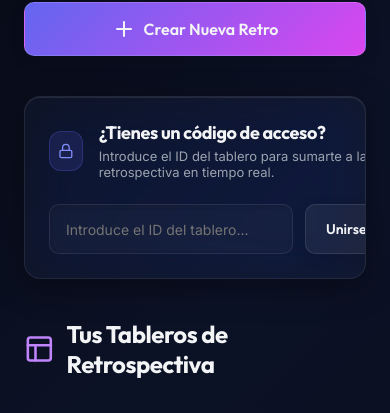
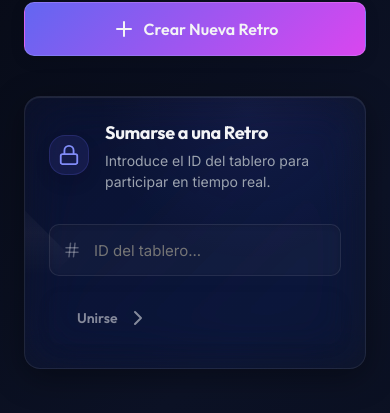
Before and after one commit to martin-pastorino/retrodash, a Vue app: page / in a window 390 px wide. Shown: the part 232-645 px from the top of the page. Built offline with nearby package versions, Linux system fonts and the light colour scheme; no server answers; the database is empty; sample sign-in values are in the browser's storage.

Commit message:
feat: sync participant views and enhance mobile UI experience

```diff
--- a/src/components/JoinBoardWidget.vue
+++ b/src/components/JoinBoardWidget.vue
@@ -1,6 +1,6 @@
 <script setup>
 import { ref } from 'vue';
-import { Lock, ChevronRight } from 'lucide-vue-next';
+import { Lock, ChevronRight, Hash } from 'lucide-vue-next';
 
 const emit = defineEmits(['join']);
 
@@ -22,105 +22,202 @@ const handleJoin = () => {
 
 <template>
   <div class="join-section glass-panel">
+    <div class="join-content">
       <div class="join-header">
+        <div class="icon-wrapper">
           <component :is="Lock" class="icon-indigo" />
-      <div>
-        <h3>¿Tienes un código de acceso?</h3>
-        <p>Introduce el ID del tablero para sumarte a la retrospectiva en tiempo real.</p>
+        </div>
+        <div class="header-text">
+          <h3>Sumarse a una Retro</h3>
+          <p>Introduce el ID del tablero para participar en tiempo real.</p>
         </div>
       </div>
 
       <div class="join-form">
+        <div class="input-container">
+          <component :is="Hash" class="input-icon" />
           <input
             v-model="boardCodeInput"
             type="text"
-        placeholder="Introduce el ID del tablero..."
+            placeholder="ID del tablero..."
             class="glass-input join-input"
             @keyup.enter="handleJoin"
           />
-      <button @click="handleJoin" class="glass-btn join-btn">
+        </div>
+        <button @click="handleJoin" class="glass-btn join-btn" :disabled="!boardCodeInput.trim()">
           <span>Unirse</span>
           <component :is="ChevronRight" class="icon-sm" />
         </button>
       </div>
       <p v-if="joinError" class="error-text">{{ joinError }}</p>
     </div>
+  </div>
 </template>
 
 <style scoped>
 .join-section {
-  padding: 24px;
+  padding: 32px;
+  position: relative;
+  overflow: hidden;
+  background: linear-gradient(135deg, rgba(99, 102, 241, 0.05) 0%, rgba(255, 255, 255, 0.02) 100%);
+}
+
+.join-section::before {
+  content: '';
+  position: absolute;
+  top: -50%;
+  right: -10%;
+  width: 300px;
+  height: 300px;
+  background: radial-gradient(circle, rgba(99, 102, 241, 0.08) 0%, transparent 70%);
+  z-index: 0;
+}
+
+.join-content {
+  position: relative;
+  z-index: 1;
   display: flex;
   justify-content: space-between;
   align-items: center;
   flex-wrap: wrap;
-  gap: 24px;
+  gap: 32px;
 }
 
 .join-header {
   display: flex;
   align-items: center;
-  gap: 16px;
+  gap: 20px;
   max-width: 480px;
 }
 
-.icon-indigo {
-  width: 40px;
-  height: 40px;
-  color: #818cf8;
-  background: rgba(99, 102, 241, 0.15);
-  padding: 8px;
-  border-radius: 12px;
-  border: 1px solid rgba(99, 102, 241, 0.25);
+.icon-wrapper {
+  flex-shrink: 0;
 }
 
-.join-header h3 {
-  font-size: 18px;
-  margin-bottom: 4px;
+.icon-indigo {
+  width: 48px;
+  height: 48px;
+  color: #818cf8;
+  background: rgba(99, 102, 241, 0.12);
+  padding: 10px;
+  border-radius: 16px;
+  border: 1px solid rgba(99, 102, 241, 0.2);
+  box-shadow: 0 8px 16px rgba(0, 0, 0, 0.1);
 }
 
-.join-header p {
-  font-size: 13px;
+.header-text h3 {
+  font-size: 22px;
+  font-weight: 700;
+  margin-bottom: 6px;
+  letter-spacing: -0.02em;
+}
+
+.header-text p {
+  font-size: 14px;
   color: var(--text-secondary);
+  line-height: 1.5;
 }
 
 .join-form {
   display: flex;
-  gap: 12px;
+  gap: 16px;
   flex: 1;
-  max-width: 420px;
+  max-width: 460px;
+}
+
+.input-container {
+  position: relative;
+  flex: 1;
+}
+
+.input-icon {
+  position: absolute;
+  left: 14px;
+  top: 50%;
+  transform: translateY(-50%);
+  width: 18px;
+  height: 18px;
+  color: rgba(255, 255, 255, 0.3);
 }
 
 .join-input {
-  flex: 1;
+  width: 100%;
+  padding-left: 44px;
+  height: 52px;
+  font-size: 15px;
+  transition: all 0.3s ease;
+}
+
+.join-input:focus {
+  background: rgba(255, 255, 255, 0.08);
+  border-color: rgba(99, 102, 241, 0.4);
 }
 
 .join-btn {
-  background: rgba(255,255,255,0.06);
-  border: 1px solid rgba(255,255,255,0.1);
-  padding: 12px 20px;
+  height: 52px;
+  padding: 0 28px;
+  background: var(--indigo-600);
+  border: none;
+  font-weight: 600;
+  color: white;
 }
 
-.join-btn:hover {
-  background: rgba(255,255,255,0.12);
-  border-color: rgba(255,255,255,0.25);
-  box-shadow: 0 0 15px rgba(255,255,255,0.08);
+.join-btn:disabled {
+  opacity: 0.5;
+  cursor: not-allowed;
+  filter: grayscale(1);
+}
+
+.join-btn:hover:not(:disabled) {
+  background: var(--indigo-500);
+  transform: translateY(-2px);
+  box-shadow: 0 10px 20px rgba(79, 70, 229, 0.3);
 }
 
 .error-text {
-  color: var(--text-error);
-  font-size: 12px;
-  margin-top: 8px;
+  color: #f87171;
+  font-size: 13px;
+  font-weight: 500;
+  margin-top: 12px;
   width: 100%;
+  display: flex;
+  align-items: center;
+  gap: 6px;
 }
 
-@media (max-width: 768px) {
-  .join-section {
+@media (max-width: 900px) {
+  .join-content {
     flex-direction: column;
     align-items: stretch;
+  }
+  .join-header {
+    max-width: none;
   }
   .join-form {
     max-width: none;
   }
 }
+
+@media (max-width: 480px) {
+  .join-section {
+    padding: 24px;
+  }
+  .join-header {
+    gap: 16px;
+  }
+  .icon-indigo {
+    width: 40px;
+    height: 40px;
+    padding: 8px;
+  }
+  .header-text h3 {
+    font-size: 18px;
+  }
+  .join-form {
+    flex-direction: column;
+  }
+  .join-btn {
+    width: 100%;
+  }
+}
 </style>
--- a/src/views/RetroBoardView.vue
+++ b/src/views/RetroBoardView.vue
@@ -423,7 +423,7 @@ function hexToRgb(hex) {
         />
 
         <!-- Mobile-First Swipe Navigation Tabs -->
-        <div v-if="isMobile" class="mobile-lanes-nav glass-panel">
+        <div v-if="isMobile && boardStore.activeBoard.status !== 'completed'" class="mobile-lanes-nav glass-panel">
           <button
             v-for="(col, index) in columns"
             :key="col.id"
@@ -431,13 +431,14 @@ function hexToRgb(hex) {
             :class="{ active: activeMobileColumnIndex === index }"
             @click="activeMobileColumnIndex = index"
           >
-            <span class="tab-name">{{ col.name }}</span>
+            <span class="tab-name">{{ col.name.split(' ')[1] || col.name }}</span>
             <span class="tab-count-badge">{{ cardsByColumn[col.id]?.length || 0 }}</span>
           </button>
         </div>
 
         <!-- Columns lanes grid Orchestration -->
         <div
+          v-if="boardStore.activeBoard.status !== 'completed'"
           class="board-columns-grid"
           :style="mobileGridStyle"
           @touchstart="handleTouchStart"
```
Lines whose indentation alone changed are shown as unchanged.
